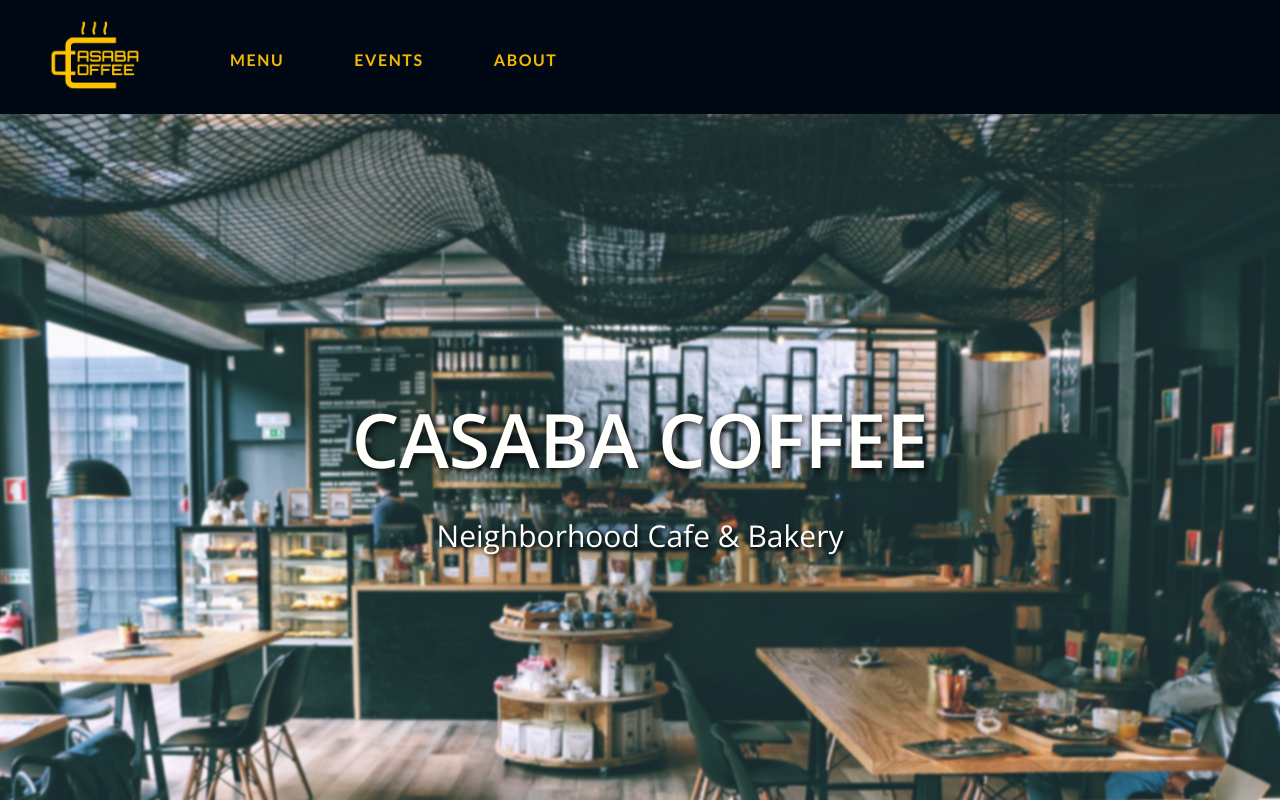
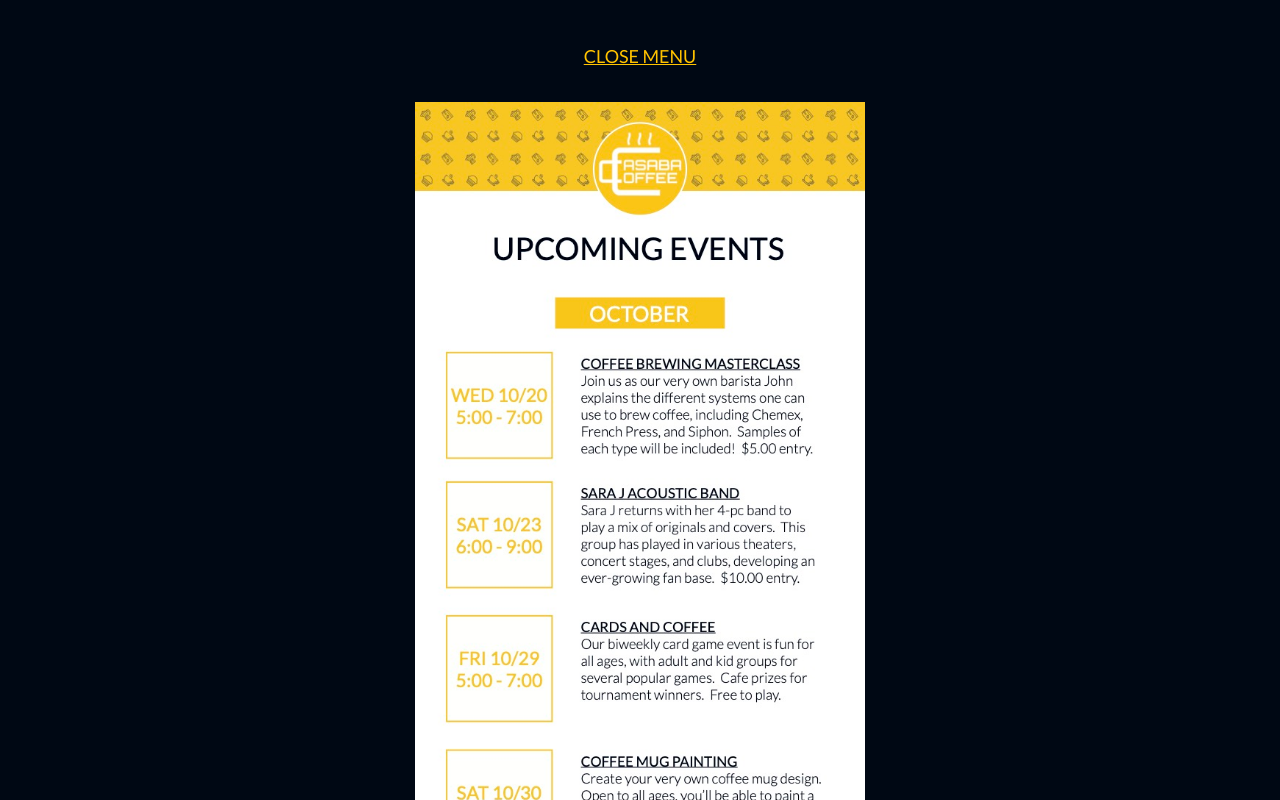
Before and after one commit to ptreuden/coffee-shop, a React (Create React App) app: page /food in a window 1280 px wide. Shown: the top 800 px of the page. Built offline with nearby package versions, Linux system fonts and the light colour scheme.

Commit message:
fixed routing

```diff
--- a/src/App.js
+++ b/src/App.js
@@ -33,7 +33,13 @@ const App = () => {
           :
           <div>
             <Switch>
-              <Route exact path='/menusEvents'>
+              <Route exact path='/drinks'>
+                <MenusEvents menusEventsName={menusEventsName} />
+              </Route>
+              <Route exact path='/food'>
+                <MenusEvents menusEventsName={menusEventsName} />
+              </Route>
+              <Route exact path='/events'>
                 <MenusEvents menusEventsName={menusEventsName} />
               </Route>
               <Route path='/'>
--- a/src/components/Bakery/Bakery.js
+++ b/src/components/Bakery/Bakery.js
@@ -133,7 +133,7 @@ const Bakery = ({ setMenusEventsName }) => {
       </div>
       <div className='pastry-menu-link-container'>
         <div className='pastry-menu-button'>
-          <Link to={'/menusEvents'} style={{textDecoration: 'none'}} onClick={(e)=> setMenusEventsName('food')}><p>BAKERY MENU</p></Link>
+          <Link to={'/food'} style={{textDecoration: 'none'}} onClick={(e)=> setMenusEventsName('food')}><p>BAKERY MENU</p></Link>
         </div>
       </div>
     </div>
--- a/src/components/Countries/Countries.js
+++ b/src/components/Countries/Countries.js
@@ -135,7 +135,7 @@ const Countries = ({ changeOverlay, setMenusEventsName }) => {
       </div>
       <div className='drink-menu-link-container'>
         <div className='drink-menu-button'>
-          <Link to={'/menusEvents'} style={{textDecoration: 'none'}} onClick={(e)=> setMenusEventsName('drinks')}><p>DRINK MENU</p></Link>
+          <Link to={'/drinks'} style={{textDecoration: 'none'}} onClick={(e)=> setMenusEventsName('drinks')}><p>DRINK MENU</p></Link>
         </div>
       </div>
     </div>
--- a/src/components/Events/Events.js
+++ b/src/components/Events/Events.js
@@ -16,7 +16,7 @@ const Events = ({ setMenusEventsName }) => {
             <div className='events-button-container'>
               <div className='events-link-container'>
                 <div className='events-link-button'>
-                  <Link to={'/menusEvents'} style={{textDecoration: 'none'}} onClick={(e)=> setMenusEventsName('events')}><p>CALENDAR</p></Link>
+                  <Link to={'/events'} style={{textDecoration: 'none'}} onClick={(e)=> setMenusEventsName('events')}><p>CALENDAR</p></Link>
                 </div>
               </div>
             </div>
--- a/src/components/Footer/Footer.js
+++ b/src/components/Footer/Footer.js
@@ -17,9 +17,9 @@ const Footer = ({ setMenusEventsName }) => {
       <div className='footer-buffer'></div>
       <div className='footer-menu'>
         <div className='footer-nav-links'>
-          <Link to={'/menusEvents'} style={{textDecoration: 'none'}} onClick={(e)=> setMenusEventsName('drinks')}><p>DRINKS</p></Link>
-          <Link to={'/menusEvents'} style={{textDecoration: 'none'}} onClick={(e)=> setMenusEventsName('food')}><p>BAKERY</p></Link>
-          <Link to={'/menusEvents'} style={{textDecoration: 'none'}} onClick={(e)=> setMenusEventsName('events')}><p>EVENTS</p></Link>
+          <Link to={'/drinks'} style={{textDecoration: 'none'}} onClick={(e)=> setMenusEventsName('drinks')}><p>DRINKS</p></Link>
+          <Link to={'/food'} style={{textDecoration: 'none'}} onClick={(e)=> setMenusEventsName('food')}><p>BAKERY</p></Link>
+          <Link to={'/events'} style={{textDecoration: 'none'}} onClick={(e)=> setMenusEventsName('events')}><p>EVENTS</p></Link>
           <p onClick={(e)=> scrollToAbout()}>ABOUT</p>
         </div>
         <div className='footer-social-links'>
--- a/src/components/Navbar/Navbar.js
+++ b/src/components/Navbar/Navbar.js
@@ -20,12 +20,12 @@ const Header = ({ setOverlay, setMenusEventsName }) => {
           <div className='nav-item dropdown'>
             <p id='menu'>MENU</p>
             <div className='dropdown-content'>
-              <Link to={'/menusEvents'} style={{textDecoration: 'none'}} onClick={(e)=> setMenusEventsName('drinks')}><p className='dropdown-text' id='submenu1'>DRINKS</p></Link>
-              <Link to={'/menusEvents'} style={{textDecoration: 'none'}} onClick={(e)=> setMenusEventsName('food')}><p className='dropdown-text' id='submenu2'>BAKERY</p></Link>
+              <Link to={'/drinks'} style={{textDecoration: 'none'}} onClick={(e)=> setMenusEventsName('drinks')}><p className='dropdown-text' id='submenu1'>DRINKS</p></Link>
+              <Link to={'/food'} style={{textDecoration: 'none'}} onClick={(e)=> setMenusEventsName('food')}><p className='dropdown-text' id='submenu2'>BAKERY</p></Link>
             </div>
           </div>
           <div className='nav-item'>
-            <Link to={'/menusEvents'} style={{textDecoration: 'none'}} onClick={(e)=> setMenusEventsName('events')}><p id='events'>EVENTS</p></Link>
+            <Link to={'/events'} style={{textDecoration: 'none'}} onClick={(e)=> setMenusEventsName('events')}><p id='events'>EVENTS</p></Link>
           </div>
           <div className='nav-item'>
             <p id='about' onClick={(e)=> scrollToAbout()}>ABOUT</p>
--- a/src/components/Overlay/Overlay.js
+++ b/src/components/Overlay/Overlay.js
@@ -29,7 +29,7 @@ const Overlay = ({ setOverlay, overlay, overlayScroll, hideOverlayShowMenu }) =>
             <img src={forwardIcon} alt='forward' onClick={() => setSubMenu(true)}/>
           </div>
           <div className='menu-item'>
-            <Link to={'/menusEvents'} style={{textDecoration: 'none'}} onClick={(e)=> hideOverlayShowMenu('events')}><p>EVENTS</p></Link>
+            <Link to={'/events'} style={{textDecoration: 'none'}} onClick={(e)=> hideOverlayShowMenu('events')}><p>EVENTS</p></Link>
           </div>
           <div className='menu-item'>
             <Link to={'/'} style={{textDecoration: 'none'}} onClick={(e) => overlayScroll()}><p>ABOUT</p></Link>
@@ -37,10 +37,10 @@ const Overlay = ({ setOverlay, overlay, overlayScroll, hideOverlayShowMenu }) =>
         </div>
         <div className='overlay-submenu'>
         <div className='menu-item'>
-          <Link to={'/menusEvents'} style={{textDecoration: 'none'}} onClick={(e)=> hideOverlayShowMenu('drinks')}><p>DRINKS</p></Link>
+          <Link to={'/drinks'} style={{textDecoration: 'none'}} onClick={(e)=> hideOverlayShowMenu('drinks')}><p>DRINKS</p></Link>
         </div>
         <div className='menu-item'>
-          <Link to={'/menusEvents'} style={{textDecoration: 'none'}} onClick={(e)=> hideOverlayShowMenu('food')}><p>BAKERY</p></Link>
+          <Link to={'/food'} style={{textDecoration: 'none'}} onClick={(e)=> hideOverlayShowMenu('food')}><p>BAKERY</p></Link>
         </div>
         </div>
       </div>
```
